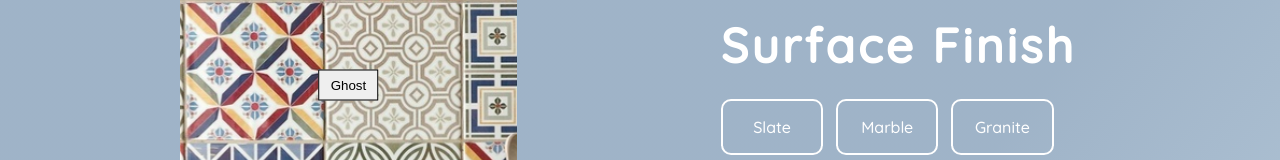
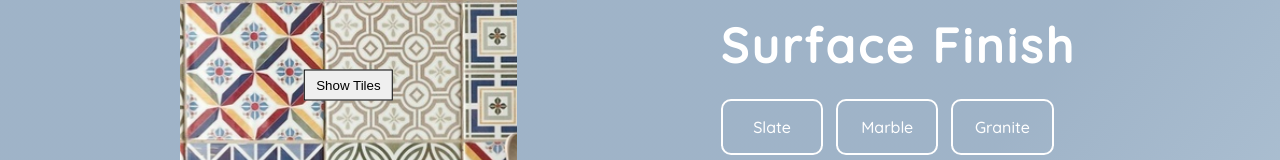
Before and after one commit to tarupathak/Versatile, a React (Create React App) app: page / in a window 1280 px wide. Shown: the part 363-523 px from the top of the page. Built offline with nearby package versions, Linux system fonts and the light colour scheme.

Commit message:
Completed the whole ui

```diff
--- a/src/Pages/Home.jsx
+++ b/src/Pages/Home.jsx
@@ -13,7 +13,7 @@ const Home = () => {
         <div id="cloth-img">
           <NavLink to="/tiles">
             <ButtonToolbar>
-              <Button appearance="ghost">Ghost</Button>
+              <Button appearance="ghost">Show Tiles</Button>
             </ButtonToolbar>
           </NavLink>
           <img src={cloth} alt="cloth-img" />
```
